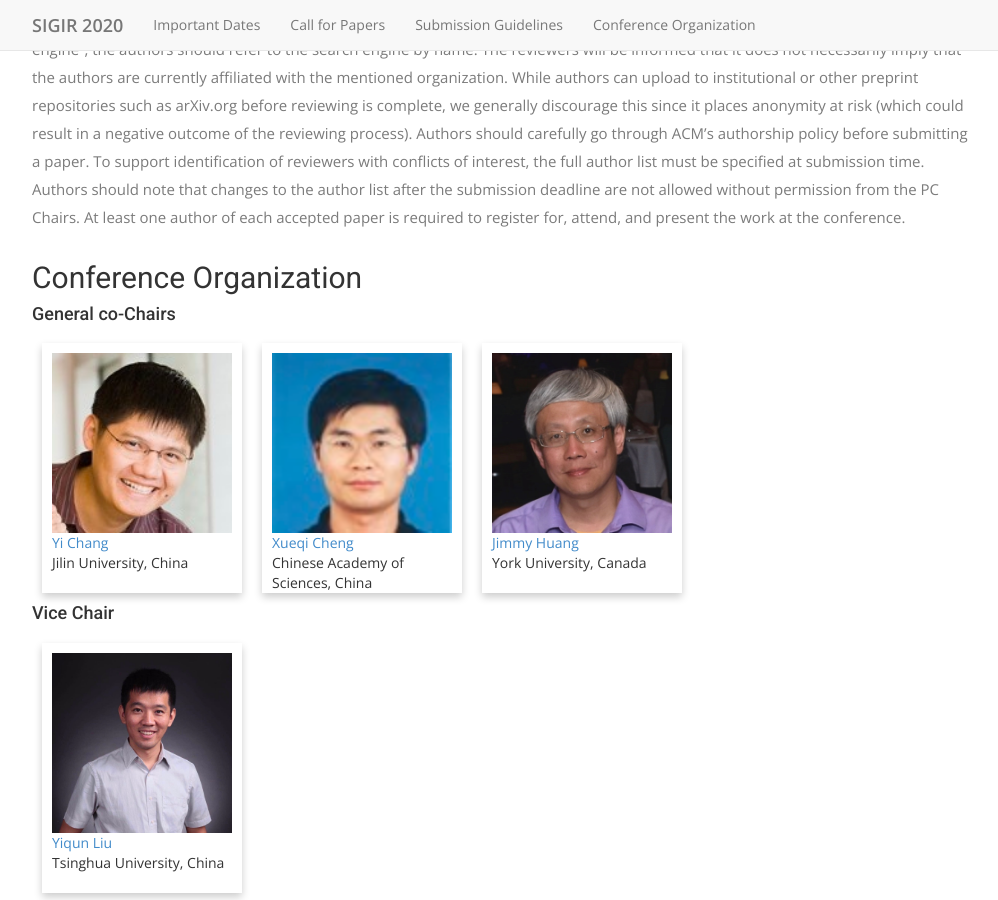
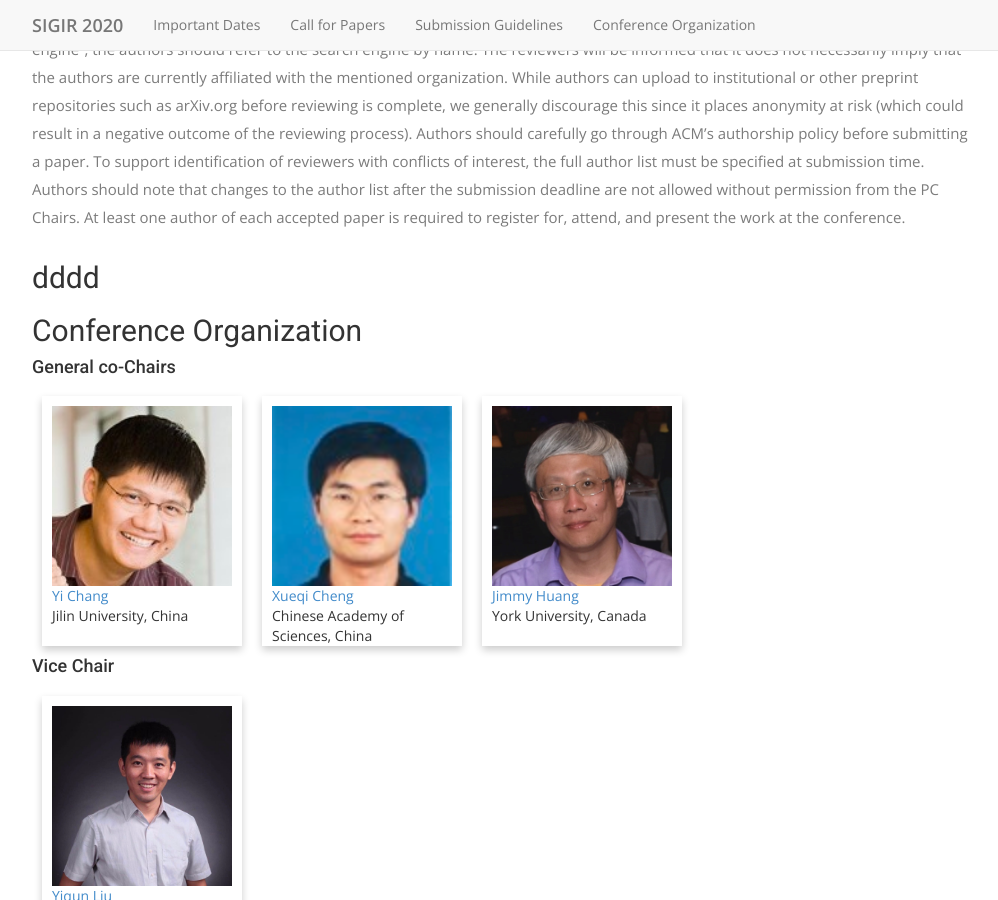
Before and after one commit to LongPhilXia/testLandingPage, a Jekyll site: the page built from index.html, in a window 1280 px wide and 900 px high, scrolled down 3424 px. Shown: the whole window, without its empty margins (38-1036 px from the left). Built offline with Jekyll 4.4.1, drawn with Linux system fonts in a browser that asks for light colours; nearby versions of some CDN libraries; some web fonts are replaced.

Commit message:
Update index.html

```diff
--- a/index.html
+++ b/index.html
@@ -221,7 +221,7 @@
 
 
             <div class="col-sm-12 col-md-9">
-              <div id="organization"><h2> </h2></div>
+              <div id="organization"><h2> dddd</h2></div>
               <div id="organizers">
     <h2>Conference Organization</h2>
         <h4>General co-Chairs</h4>
```
